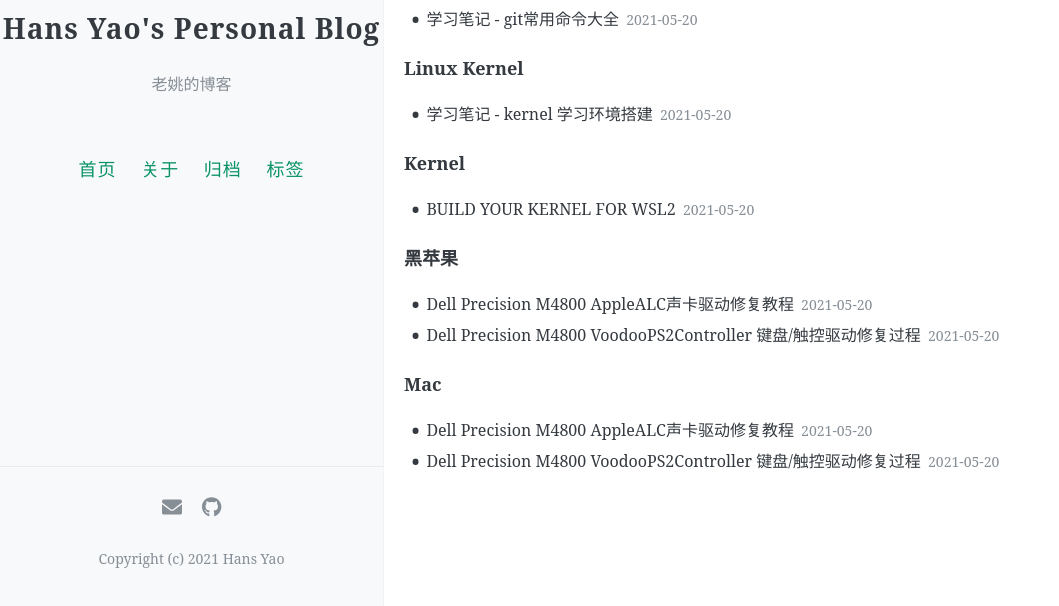
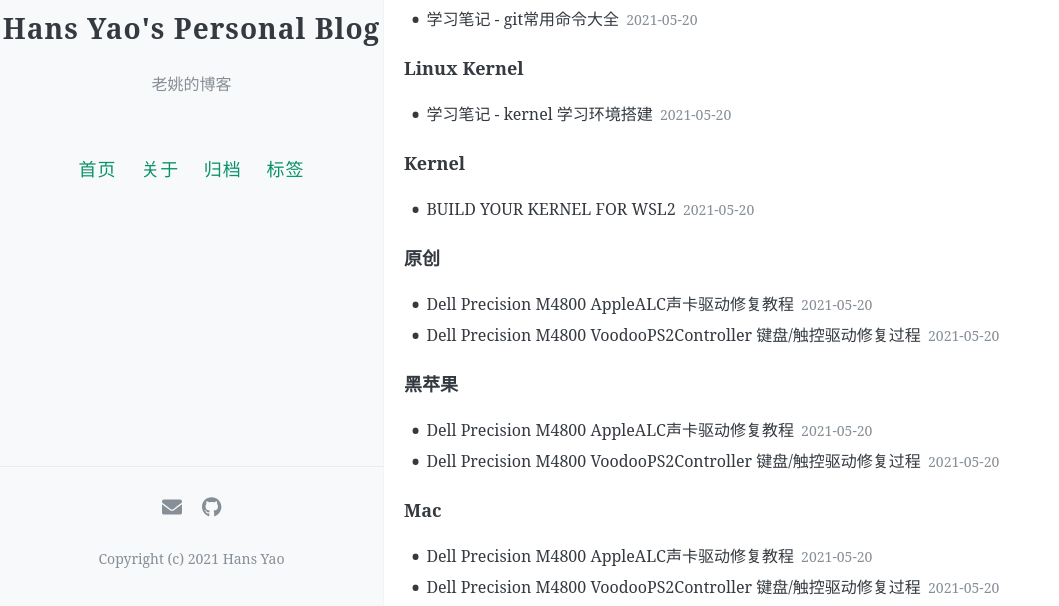
Before and after one commit to hansyao/hansyao.github.io, a Jekyll site: the page built from tags/index.html, in a window 1280 px wide and 900 px high, scrolled down 1042 px, cut to the strip 294-900 px from the top of the window. Shown: the whole strip, without its empty margins (0-1059 px from the left). Built offline with Jekyll 4.4.1, drawn with Linux system fonts in a browser that asks for light colours; comment, search, counter and statistics services are not loaded.

Commit message:
add 原创标签

```diff
--- a/_posts/2021-05-21-Dell_M4800_keyboard_fix.md
+++ b/_posts/2021-05-21-Dell_M4800_keyboard_fix.md
@@ -3,7 +3,7 @@ layout: post
 title: Dell Precision M4800 VoodooPS2Controller 键盘/触控驱动修复过程
 date: 2021-05-20
 Author: Hans Yao
-tags: [黑苹果, Mac, 教程]
+tags: [原创, 黑苹果, Mac, 教程]
 comments: false
 toc: true
 ---
--- a/_posts/2021-05-21-Dell_Precision_M4800_AppleALC_fix.md
+++ b/_posts/2021-05-21-Dell_Precision_M4800_AppleALC_fix.md
@@ -3,7 +3,7 @@ layout: post
 title: Dell Precision M4800 AppleALC声卡驱动修复教程
 date: 2021-05-20
 Author: Hans Yao
-tags: [黑苹果, Mac, 教程]
+tags: [原创, 黑苹果, Mac, 教程]
 comments: false
 toc: true
 ---
```
